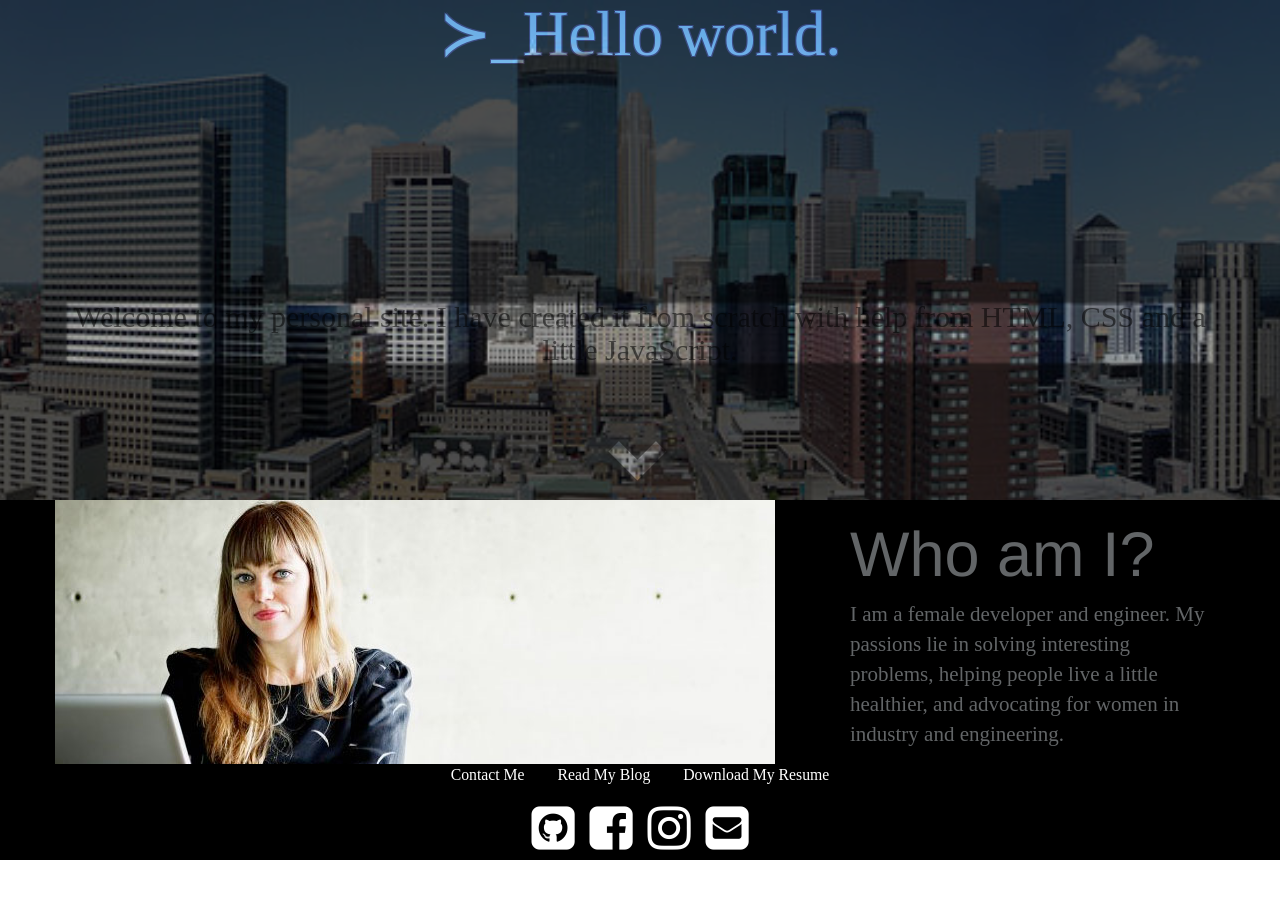
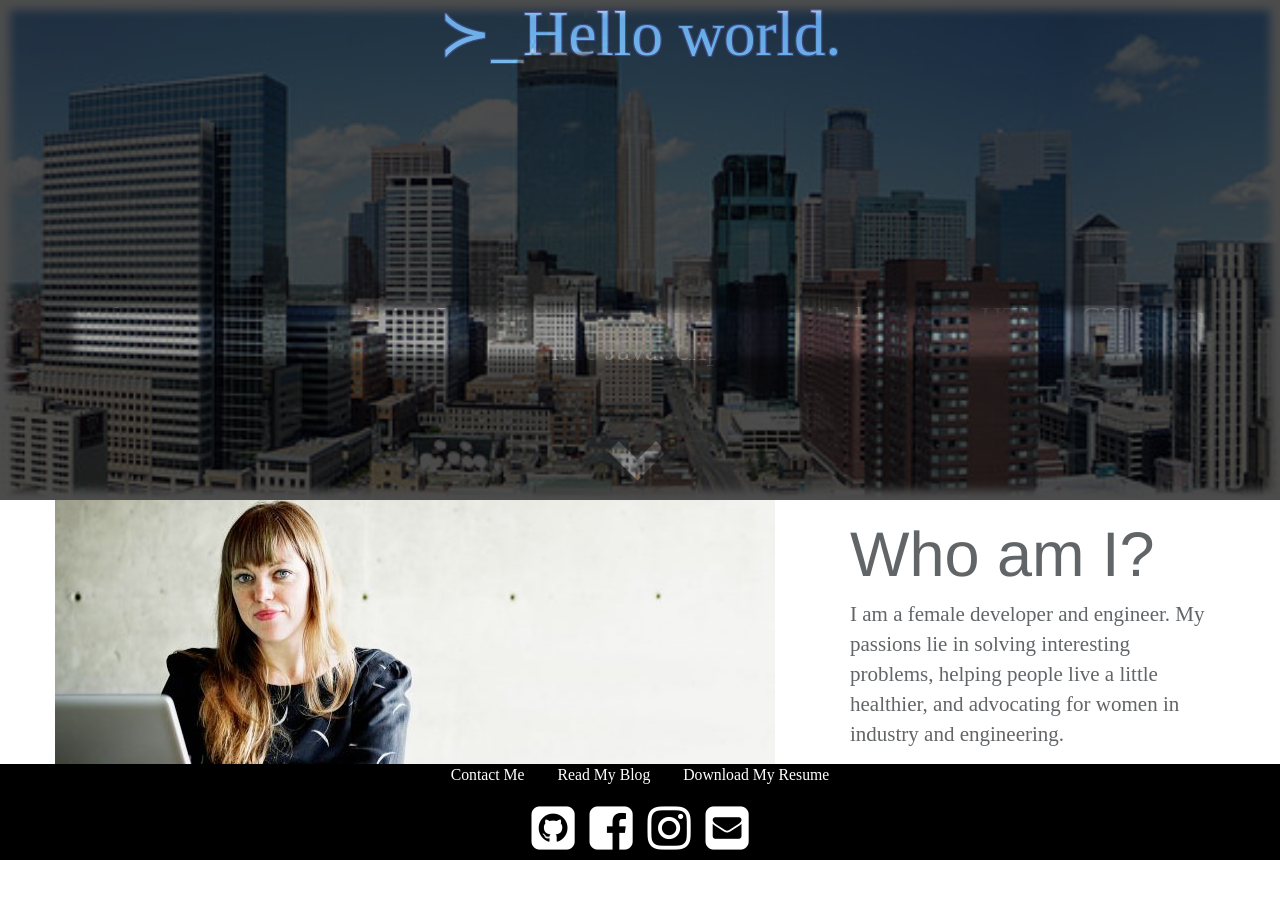
Before and after one commit to pfrank7/pfrank7.github.io, a Jekyll site: the page built from index.html, in a window 1280 px wide. Built offline with Jekyll 4.4.1, drawn with Linux system fonts in a browser that asks for light colours; nearby versions of some CDN libraries.

Commit message:
Update index.html

```diff
--- a/index.html
+++ b/index.html
@@ -21,9 +21,9 @@ title: Paige Frank
     font-family: 'Times New Roman' ,Courier, Geogria;
     text-align:center;
     margin: 5%;
-    color:black;
+    color:white;
     opacity: .5; margin-top:0px; background-color: white;
-    box-shadow: 0 0 3px 3px black inset;
+    box-shadow: 0 0 10px 10px black inset;
     display:none;
 }
 .paige {
@@ -32,6 +32,7 @@ title: Paige Frank
 	}
 #Hopkins {
 	background-image: url("../photos/minne.JPG");
+	box-shadow: 0 0 10px 10px white inset;
 }
 #Hopkins h1 {
 	height: 300px;
@@ -49,7 +50,7 @@ title: Paige Frank
 	margin:0px;
 	}
 #about {
-	background-color:black;
+	background-color:white;
 }
 </style>
 <div>
@@ -78,7 +79,7 @@ title: Paige Frank
 					<div class = "header">
 						<h1> Who am I? </h1>
 					</div>
-					<p> I am a female developer and engineer. My passions lie in solving interesting problems, helping people live a little healthier,
+					<p> 	I am a female developer and engineer. My passions lie in solving interesting problems, helping people live a little healthier,
 					and advocating for women in industry and engineering. </p>
 				</div>
 			</div>
```
